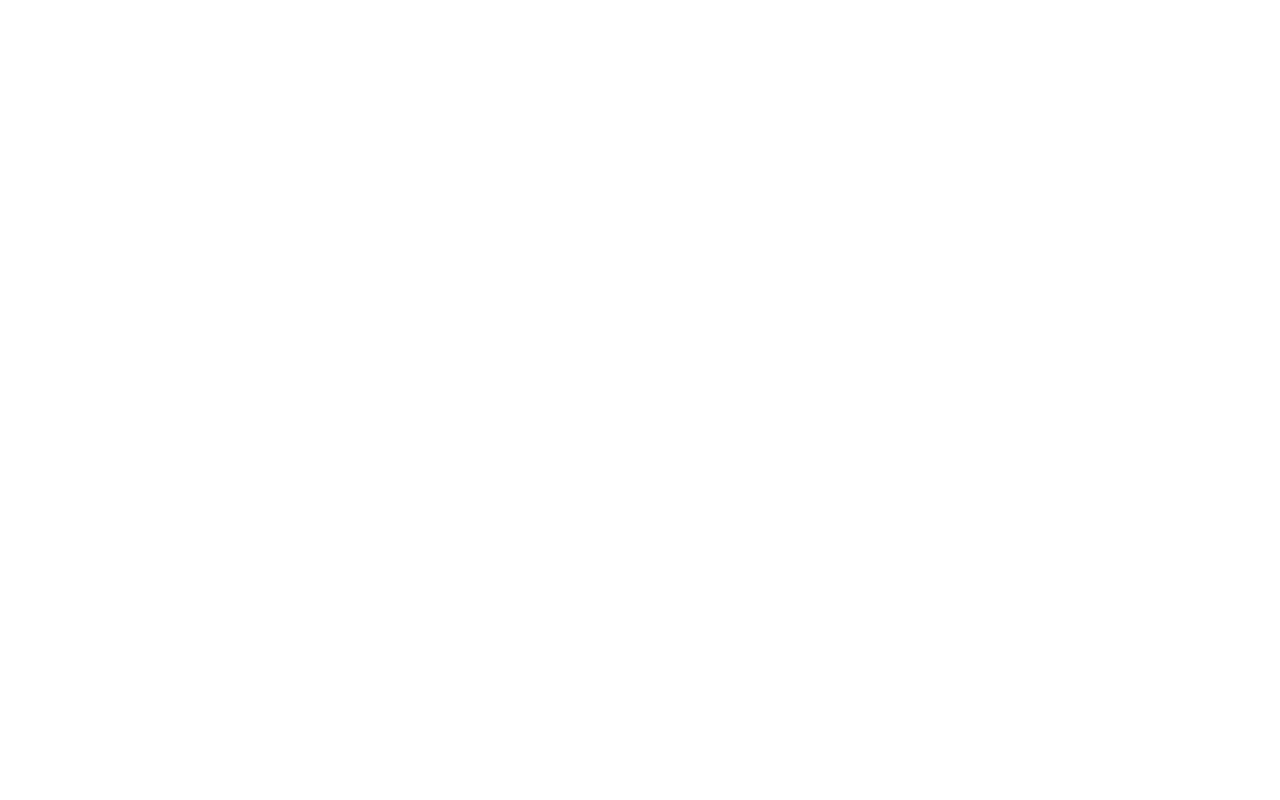
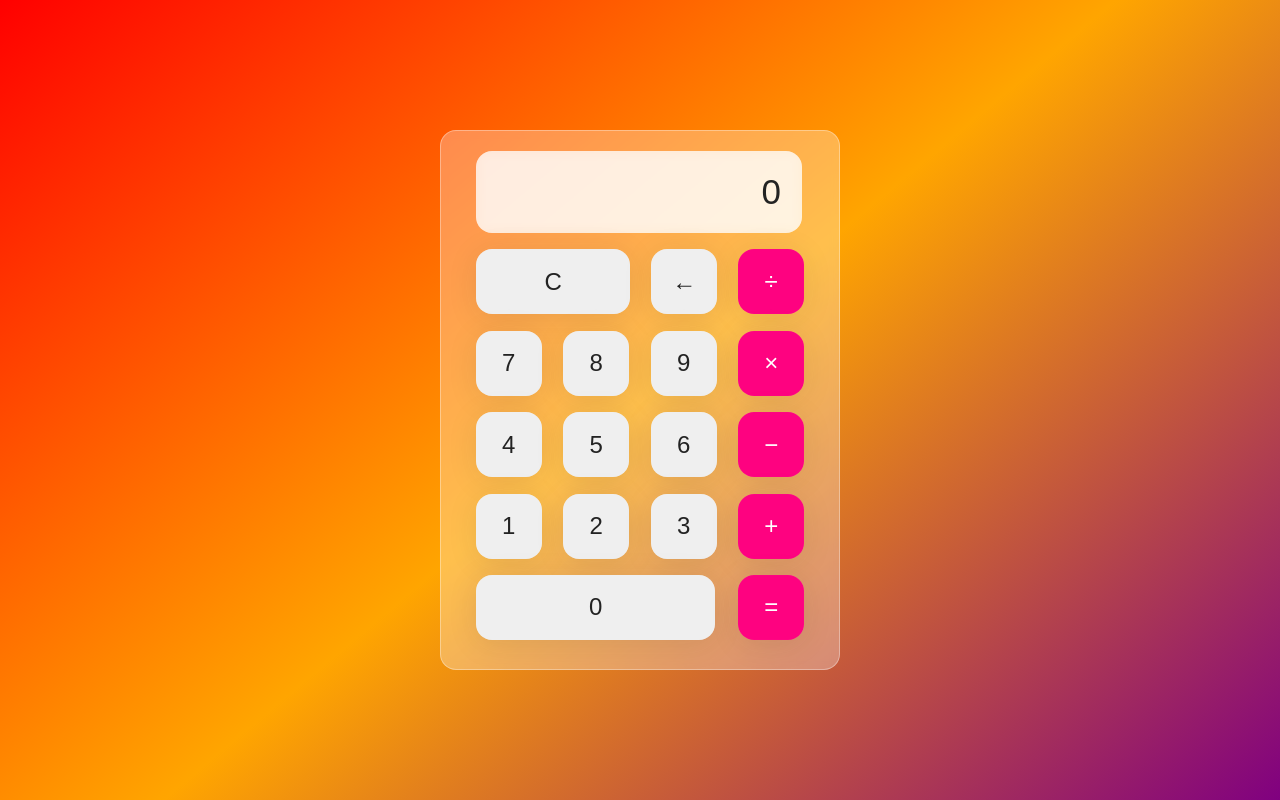
Before and after one commit to ZackHoney/Calculator-App, a plain HTML site: page index.html in a window 1280 px wide. Drawn offline with Linux system fonts and the light colour scheme.

Commit message:
html and css complete

```diff
--- a/index.html
+++ b/index.html
@@ -9,7 +9,67 @@
 <body>
 
     <div class="wrapper">
+        <section class="screen">
+            0
+        </section>
 
+        <section class="calc-buttons">
+            <div class="calc-button-row">
+                <button class="calc-button double">
+                    C
+                </button>
+                <button class="calc-button">
+                    &larr;
+                </button>
+                <button class="calc-button">
+                    &divide;
+                </button>
+            </div>
+
+            <div class="calc-button-row">
+                <button class="calc-button">
+                    7
+                </button> <button class="calc-button">
+                    8
+                </button> <button class="calc-button">
+                    9
+                </button> <button class="calc-button">
+                    &times;
+                </button>
+            </div>
+
+            <div class="calc-button-row">
+                <button class="calc-button">
+                    4
+                </button> <button class="calc-button">
+                    5
+                </button> <button class="calc-button">
+                    6
+                </button> <button class="calc-button">
+                    &minus;
+                </button>
+            </div>
+
+            <div class="calc-button-row">
+                <button class="calc-button">
+                    1
+                </button> <button class="calc-button">
+                    2
+                </button> <button class="calc-button">
+                    3
+                </button> <button class="calc-button">
+                    &plus;
+                </button>
+            </div>
+
+            <div class="calc-button-row">
+                <button class="calc-button triple">
+                    0
+                </button> <button class="calc-button">
+                    &equals;
+                </button>
+            </div>
+        </section>
     </div>
 
 
--- a/style.css
+++ b/style.css
@@ -0,0 +1,108 @@
+html {
+    box-sizing: border-box;
+    height: 100%;
+}
+
+*,
+*::before,
+*::after{
+    box-sizing: inherit;
+    margin: 0;
+    padding: 0;
+}
+
+body{
+    align-items: center;
+    background: linear-gradient(320deg, purple, orange, red);
+    display: flex;
+    font-family: 'Dosis', sans-serif;
+    font-display: swap;
+    height: inherit;
+    justify-content: center;
+}
+
+.wrapper{
+    backdrop-filter: blur(5.5px);
+    -webkit-backdrop-filter: blur(5.5px);
+    border-radius: 16px;
+    box-shadow: 0 4px 30px rgba(35, 35, 35, 35, 0.1);
+    color: #232323;
+    backdrop-filter: blur(4px);
+    -webkit-backdrop-filter: blur(4px);
+    background: rgba(255, 255, 255, 0.30);
+    border: 1px solid rgba(255, 255, 255, 0.34);
+    flex-basis: 400px;
+    height: 540px;
+    padding: 20px 35px;
+}
+
+.screen{
+    backdrop-filter: blur(5.5px);
+    -webkit-backdrop-filter: blur(5.5px);
+    background: rgba(255, 255, 255, 0.75);
+    border: 1px solid rgba(255, 255, 255, 0.01);
+    border-radius: 16px;
+    box-shadow: 0 4px 30px rgba(35, 35, 35, 35, 0.1);
+    color: #232323;
+    font-size: 35px;
+    overflow: auto;
+    padding: 20px;
+    text-align: right;
+    width: 326px;
+}
+
+.calc-button-row{
+    display: flex;
+    justify-content: space-between;
+    margin: 5% 0;
+}
+
+.calc-button{
+    backdrop-filter: blur(5.5px);
+    -webkit-backdrop-filter: blur(5.5px);
+    background: rgba(255, 255, 255, 255, 0.75);
+    border: 1px solid rgba(255, 255, 255, 0.01);
+    border-radius: 16px;
+    box-shadow: 0 4px 30px rgba(35, 35, 35, 0.1);
+    color:#232323;
+    flex-basis: 20%;
+    font-family: inherit;
+    font-size: 24px;
+    height: 65px;
+}
+
+.calc-button:last-child{
+    backdrop-filter: blur(5.5px);
+    -webkit-backdrop-filter: blur(5.5px);
+    background: rgba(255, 255, 255, 255, 0.75);
+    border: 1px solid rgba(255, 255, 255, 0.01);
+    border-radius: 16px;
+    box-shadow: 0 4px 30px rgba(35, 35, 35, 0.1);
+    color: #fff;
+    background: #fe0280;
+}
+
+.calc-button:last-child:hover{
+    background-color: inherit;
+    color: inherit;
+}
+
+.calc-button:last-child:active{
+    background-color: #ffef78;
+}
+
+.calc-button:hover{
+    background-color: inherit;
+}
+
+.calc-button:active{
+    background-color: #ffef78;
+}
+
+.double{
+    flex-basis: 47%;
+}
+
+.triple{
+    flex-basis: 73%;
+}
```
